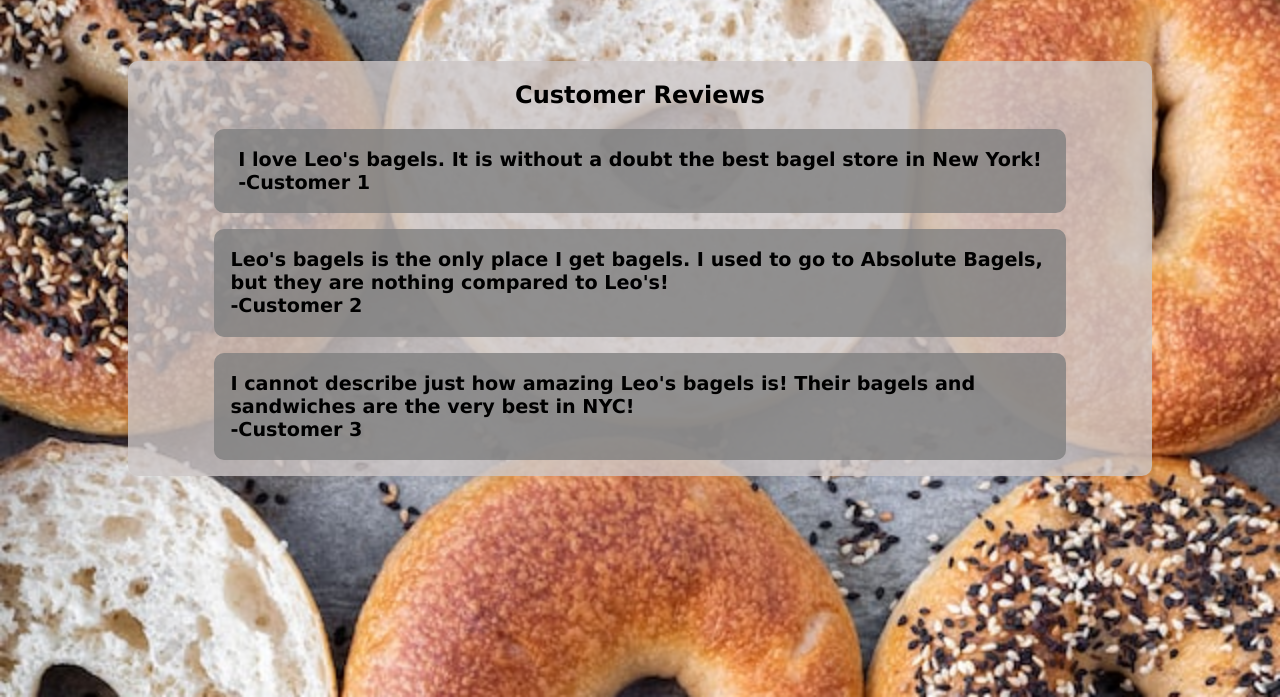
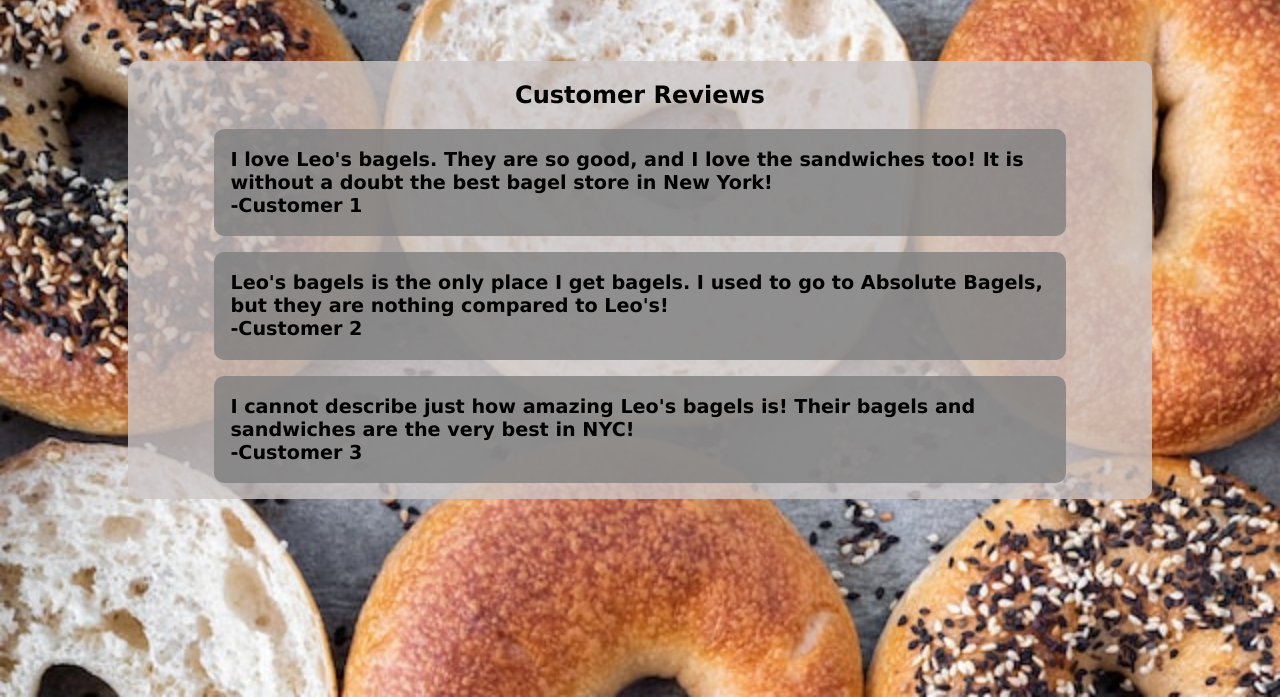
Before and after one commit to leobruell/restaurant-page, a website built with webpack: page dist/index.html in a window 1280 px wide. Both pictures are taken after a click on the element "Reviews". Shown: the part 103-800 px from the top of the page. Built offline with nearby package versions, Linux system fonts and the light colour scheme.

```diff
--- a/src/index.js
+++ b/src/index.js
@@ -21,7 +21,7 @@
     addElement('div','reviews','.main')
     addElement('h2','title-reviews','.reviews',"Customer Reviews")
     addElement('div','review-1', '.reviews')
-    addElement('p', 'a-review', '.review-1',"I love Leo's bagels. It is without a doubt the best bagel store in New York! <br> -Customer 1")
+    addElement('p', 'a-review', '.review-1',"I love Leo's bagels. They are so good, and I love the sandwiches too! It is without a doubt the best bagel store in New York! <br> -Customer 1")
 
     addElement('div','review-2', '.reviews')
     addElement('p', 'a-review', '.review-2',"Leo's bagels is the only place I get bagels. I used to go to Absolute Bagels, but they are nothing compared to Leo's! <br> -Customer 2")
```
Also changed, not shown: dist/main.bundle.js, src/style.css (line endings or trailing spaces).
